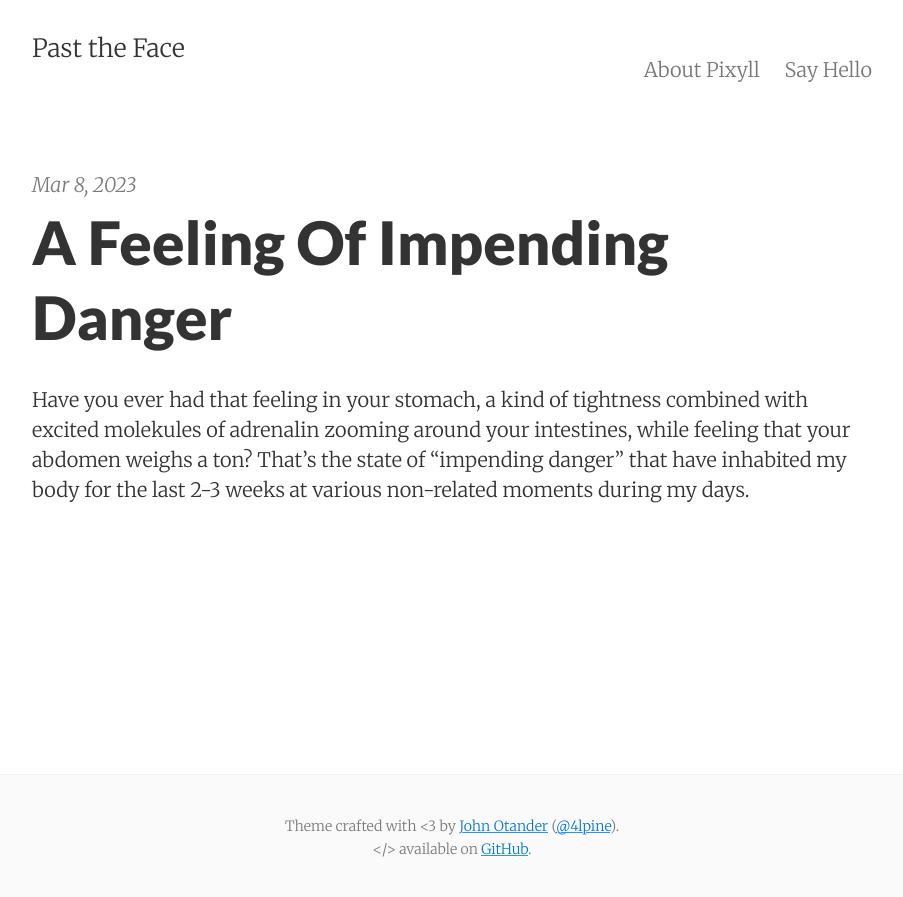
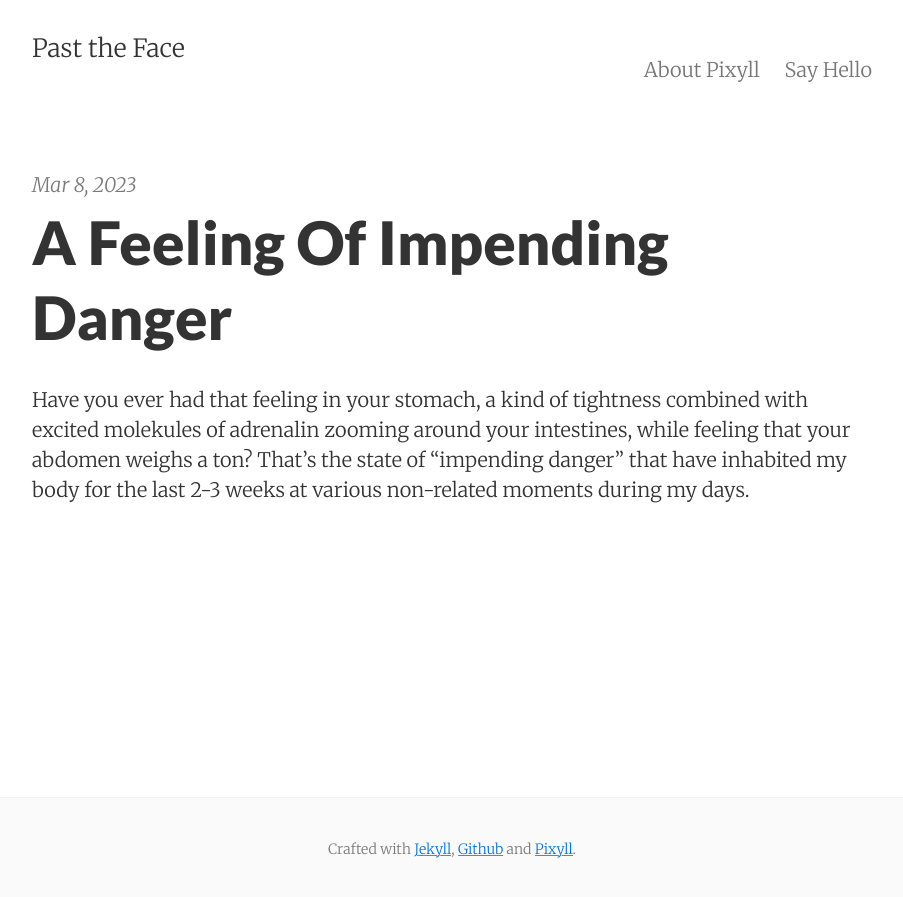
Before and after one commit to pasttheface/pasttheface.github.io, a Jekyll site: the page built from index.html, in a window 1280 px wide. Shown: the top 897 px of the page, without its empty margins (188-1091 px from the left). Built offline with Jekyll 4.4.1, drawn with Linux system fonts in a browser that asks for light colours; the list of posts is cut into pages by our own code.

Commit message:
updated footer

```diff
--- a/_includes/footer.html
+++ b/_includes/footer.html
@@ -1,8 +1,7 @@
 <footer class="center">
   <div class="measure">
     <small>
-      Theme crafted with &lt;3 by <a href="https://johno.com/">John Otander</a> (<a href="https://twitter.com/4lpine">@4lpine</a>).<br>
-      &lt;/&gt; available on <a href="https://github.com/johno/pixyll">GitHub</a>.
+      Crafted with <a href="https://jekyllrb.com/">Jekyll</a>, <a href="https://github.com">Github</a> and <a href="https://github.com/johno/pixyll">Pixyll</a>.
     </small>
   </div>
 </footer>
```
